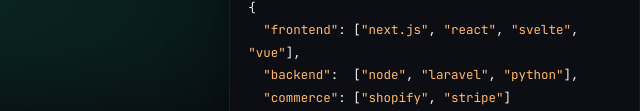
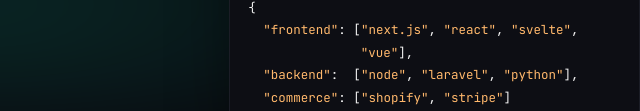
Before and after one commit to xzd3n3k/zdenek.dev, a website: page index.html in a window 1280 px wide. Shown: the part 841-952 px from the top of the page, 640-1280 px from the left. Drawn offline with Linux system fonts and the light colour scheme.

Commit message:
feat: hanging indent v terminálu pro JSON-like řádky
Řádky ve stack.json mají teď hanging indent 15ch — při zalomení se
pokračování zarovná za ': [', takže to vypadá jako pretty JSON output
místo surového wrap na začátek řádku.

```diff
--- a/site.js
+++ b/site.js
@@ -123,9 +123,9 @@ const termLines = [
   { t: `zdenek_nemec <span class="comment">// software developer · prague, cz</span>` },
   { t: `<span class="prompt">$</span> cat stack.json` },
   { t: `{` },
-  { t: `  <span class="str">"frontend"</span>: [<span class="str">"next.js"</span>, <span class="str">"react"</span>, <span class="str">"svelte"</span>, <span class="str">"vue"</span>],` },
-  { t: `  <span class="str">"backend"</span>:  [<span class="str">"node"</span>, <span class="str">"laravel"</span>, <span class="str">"python"</span>],` },
-  { t: `  <span class="str">"commerce"</span>: [<span class="str">"shopify"</span>, <span class="str">"stripe"</span>]` },
+  { t: `  <span class="str">"frontend"</span>: [<span class="str">"next.js"</span>, <span class="str">"react"</span>, <span class="str">"svelte"</span>, <span class="str">"vue"</span>],`, indent: 15 },
+  { t: `  <span class="str">"backend"</span>:  [<span class="str">"node"</span>, <span class="str">"laravel"</span>, <span class="str">"python"</span>],`, indent: 15 },
+  { t: `  <span class="str">"commerce"</span>: [<span class="str">"shopify"</span>, <span class="str">"stripe"</span>]`, indent: 15 },
   { t: `}` },
   { t: `<span class="prompt">$</span> <span class="kw">run</span> <span class="str">"./open_to_work.sh"</span>` },
   { t: `<span class="comment">→ accepting new engagements for Q2–Q3 2026</span>`, final: true },
@@ -141,6 +141,10 @@ function runTerminal() {
     const line = termLines[li];
     const el = document.createElement("div");
     el.className = "term-line";
+    if (line.indent) {
+      el.classList.add("indent");
+      el.style.setProperty("--indent", `${line.indent}ch`);
+    }
     body.appendChild(el);
     // Strip HTML for char-by-char, but re-insert final HTML after.
     const tmp = document.createElement("div");
--- a/styles.css
+++ b/styles.css
@@ -282,6 +282,11 @@ section { padding: 120px 0; position: relative; }
   word-break: normal;
   overflow-wrap: break-word;
   min-width: 0;
+}
+/* Hanging indent pro JSON-like řádky — pokračování wrappu se zarovná za ': [' */
+.term-line.indent {
+  padding-left: var(--indent, 15ch);
+  text-indent: calc(var(--indent, 15ch) * -1);
 }
 .term-line .prompt { color: var(--accent); }
 .term-line .comment { color: var(--fg-meta); }
```
